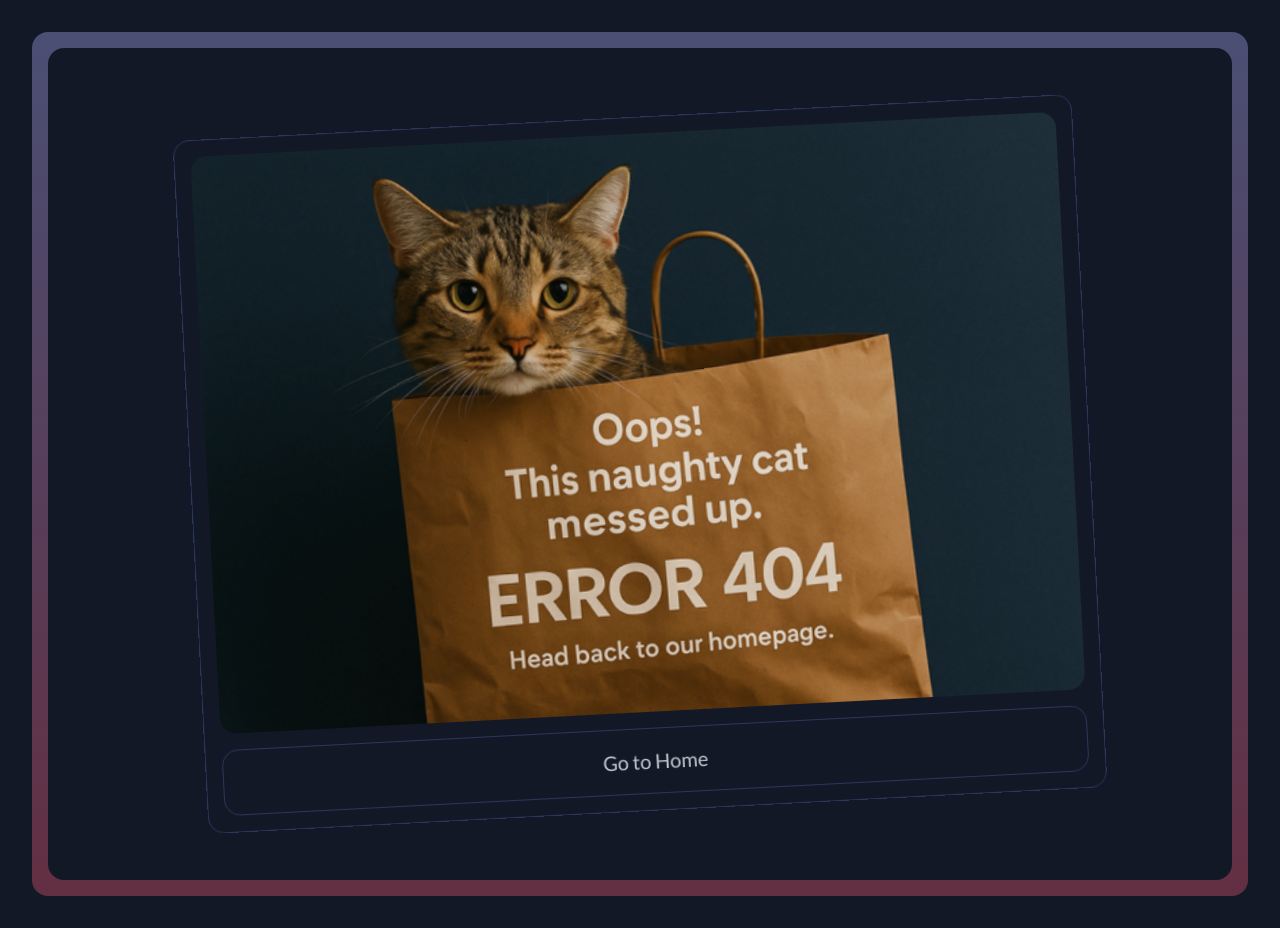
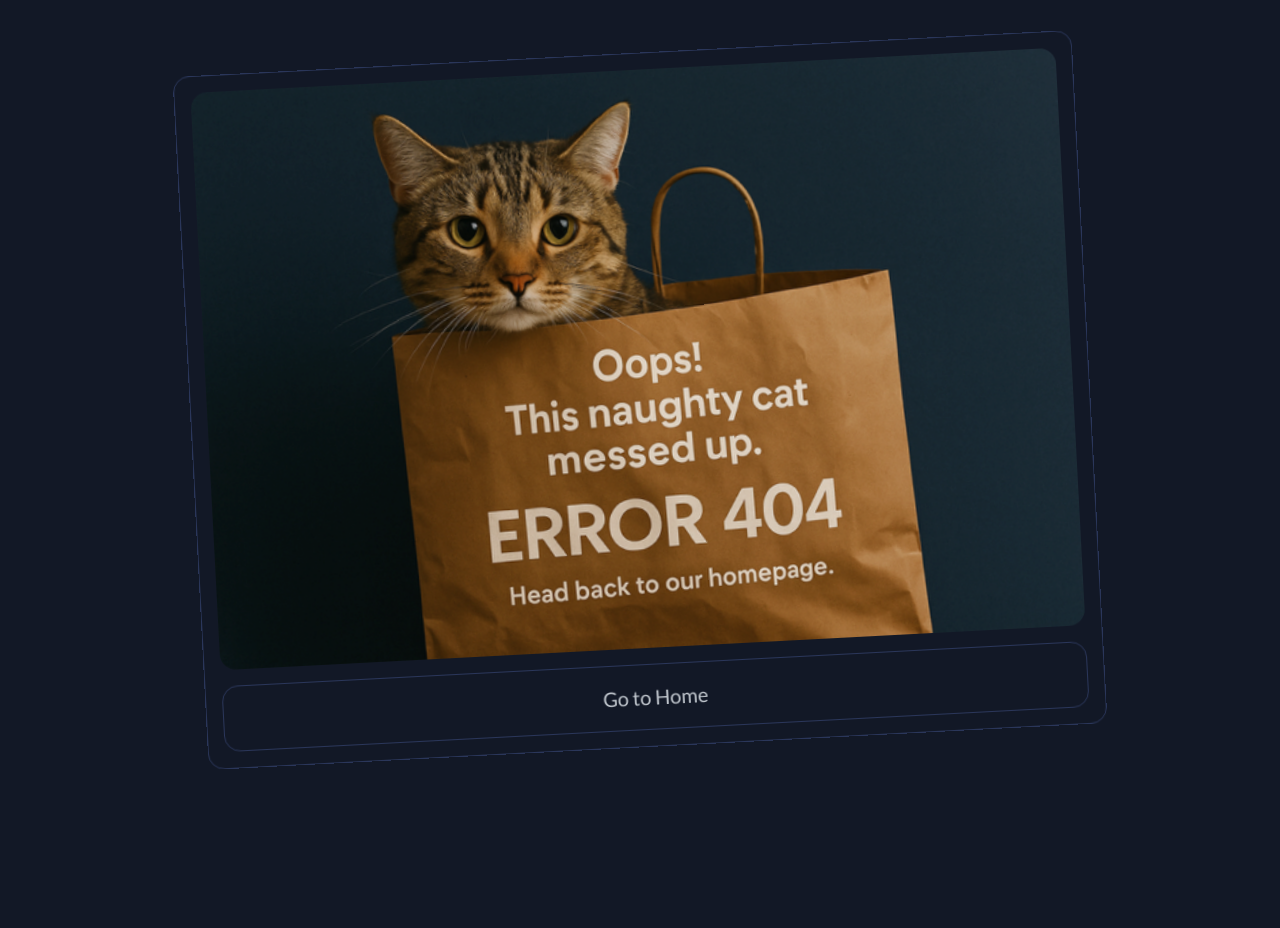
Before and after one commit to jerzyszajner/property-listing, a React (Vite) app: page /properties in a window 1280 px wide. After the commit the page ends 800 px from the top, so only its background shows below. Built offline with nearby package versions, Linux system fonts and the light colour scheme.

Commit message:
improve layout structure and styling of app and home

```diff
--- a/src/App.module.css
+++ b/src/App.module.css
@@ -1,29 +1,6 @@
-/* App component styles */
-.appContainer {
+.app {
     max-width: 1200px;
     margin: 0 auto;
-    position: relative;
-    background-color: var(--color-bg-main);
-    border-radius: var(--border-radius-md);
-    padding: var(--spacing-md);
+    width: 100%;
+    height: 100%;
 }
-
-.appContainer::before {
-    content: '';
-    position: absolute;
-    inset: 0;
-    margin: -1rem;
-    background: var(--color-border-gradient);
-    border-radius: var(--border-radius-md);
-    z-index: -1;
-}
-
-@media (max-width: 768px) {
-    .appContainer {
-        padding: 0;
-    }
-
-    .appContainer::before {
-        display: none;
-    }
-}
--- a/src/App.tsx
+++ b/src/App.tsx
@@ -1,14 +1,10 @@
 import { Outlet } from "react-router-dom";
-
 import styles from "./App.module.css";
-
 function App() {
   return (
-    <div className={styles.appContainer}>
-      <main>
-        <Outlet />
-      </main>
-    </div>
+    <main className={styles.app}>
+      <Outlet />
+    </main>
   );
 }
 
--- a/src/index.css
+++ b/src/index.css
@@ -29,11 +29,6 @@
     --color-border-default: #2A365A;
     --color-border-hover: #4F80EE;
     --color-border-active: #6897FF;
-    --color-border-gradient-top: #4A4F74;
-    --color-border-gradient-bottom: #632F42;
-    --color-border-gradient: linear-gradient(to bottom,
-            var(--color-border-gradient-top),
-            var(--color-border-gradient-bottom));
 
     /* Font sizes */
     --font-size-xs: 0.75rem;
@@ -72,7 +67,12 @@ body {
     background-color: var(--color-bg-main);
     -webkit-user-select: none;
     user-select: none;
-    padding: var(--spacing-xxl);
+    min-height: 100vh;
+}
+
+#root {
+    width: 100%;
+    height: 100%;
 }
 
 img {
@@ -80,9 +80,3 @@ img {
     user-select: none;
     -webkit-user-select: none;
 }
-
-@media (max-width: 768px) {
-    body {
-        padding: 0;
-    }
-}
--- a/src/pages/Home/Home.module.css
+++ b/src/pages/Home/Home.module.css
@@ -0,0 +1,21 @@
+/* Home page styles */
+.home {
+    padding: var(--spacing-xxl);
+}
+
+.wrapper {
+    outline: 8px solid var(--color-border-default);
+    padding: var(--spacing-md);
+    border-radius: var(--border-radius-md);
+}
+
+@media (max-width: 768px) {
+    .home {
+        padding: 0;
+    }
+
+    .wrapper {
+        padding: 0;
+        outline: none;
+    }
+}
--- a/src/pages/Home/Home.tsx
+++ b/src/pages/Home/Home.tsx
@@ -4,6 +4,7 @@ import Header from "@/components/Header/Header";
 import PropertyList from "@/components/PropertyList/PropertyList";
 import Spinner from "@/components/Spinner/Spinner";
 import FilterPanel from "@/components/FilterPanel/FilterPanel";
+import styles from "./Home.module.css";
 
 /* Home page */
 const Home = () => {
@@ -22,7 +23,8 @@ const Home = () => {
   if (isLoading) return <Spinner />;
   if (error) return <div>Error: {error}</div>;
   return (
-    <>
+    <div className={styles.home}>
+      <div className={styles.wrapper}>
         <Header />
         <FilterPanel
           selectedLocation={selectedLocation}
@@ -34,7 +36,8 @@ const Home = () => {
           onGuestCountChange={setGuestCount}
         />
         <PropertyList properties={filteredByGuests} />
-    </>
+      </div>
+    </div>
   );
 };
 
```
Lines whose indentation alone changed are shown as unchanged.
